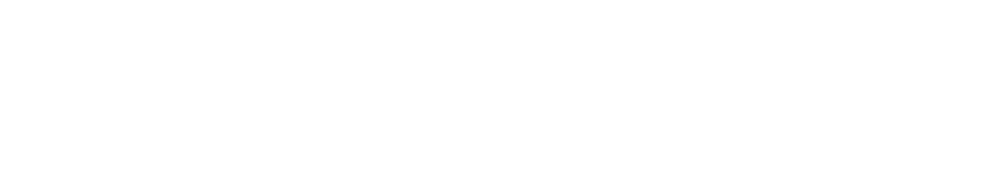
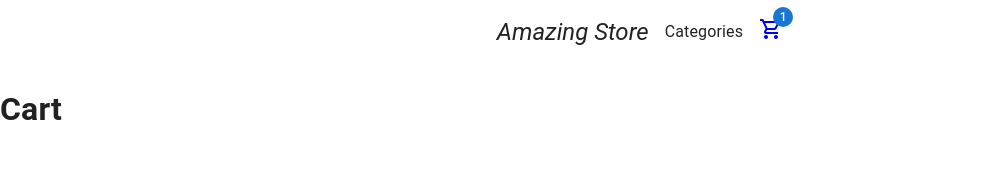
Before and after one commit to chucoyos/shopping_cart, a React (Vite) app: page /cart in a window 1280 px wide. Before the commit this address had no page. Shown: the top 177 px of the page, without its empty margins (0-1004 px from the left). Built offline with nearby package versions, Linux system fonts and the light colour scheme.

Commit message:
Add Cart component

```diff
--- a/src/Router.jsx
+++ b/src/Router.jsx
@@ -2,6 +2,7 @@
 import ErrorPage from './components/ErrorPage'
 import Products from './components/Products'
 import ShowProduct from './components/ShowProduct'
+import Cart from './components/Cart'
 import { createBrowserRouter, RouterProvider } from 'react-router-dom'
 
 const Router = () => {
@@ -13,6 +14,7 @@
 			children: [
 				{ path: '/', element: <Products /> },
 				{ path: '/products/:id', element: <ShowProduct /> },
+				{ path: '/cart', element: <Cart /> },
 			],
 		},
 	])
--- /dev/null
+++ b/src/components/Cart.jsx
@@ -0,0 +1,9 @@
+const Cart = () => {
+	return (
+		<div>
+			<h1>Cart</h1>
+		</div>
+	)
+}
+
+export default Cart
--- a/src/components/Nav.jsx
+++ b/src/components/Nav.jsx
@@ -67,7 +67,12 @@
 					badgeContent={context.cart.length}
 					color='primary'
 				>
-					<ShoppingCartOutlinedIcon sx={{ ml: 2 }} />
+					<Link
+						to='/cart'
+						style={{ textDecoration: 'none' }}
+					>
+						<ShoppingCartOutlinedIcon sx={{ ml: 2 }} />
+					</Link>
 				</Badge>
 			</Box>
 			<Menu
--- a/src/components/ShowProduct.jsx
+++ b/src/components/ShowProduct.jsx
@@ -192,7 +192,7 @@
 										endIcon={<ShoppingCartCheckoutIcon />}
 									>
 										<Link
-											to='/'
+											to='/cart'
 											disabled
 											style={{
 												textDecoration: 'none',
```
Also changed, not shown: src/App.jsx (deleted, +0 -18 lines), src/App.css (deleted).
